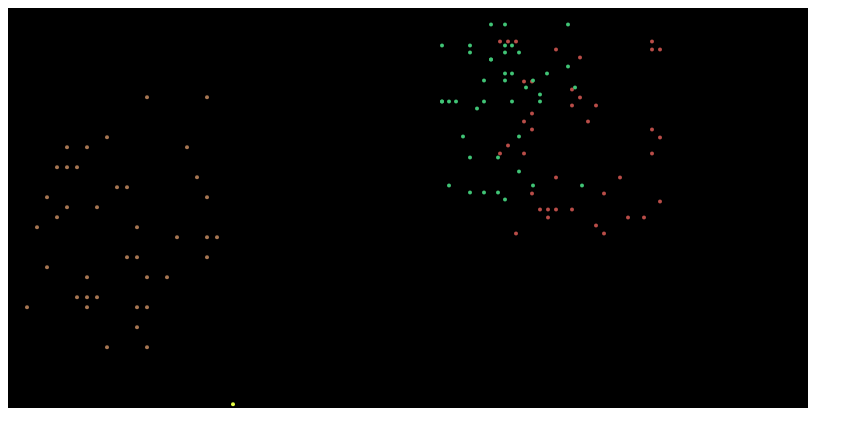
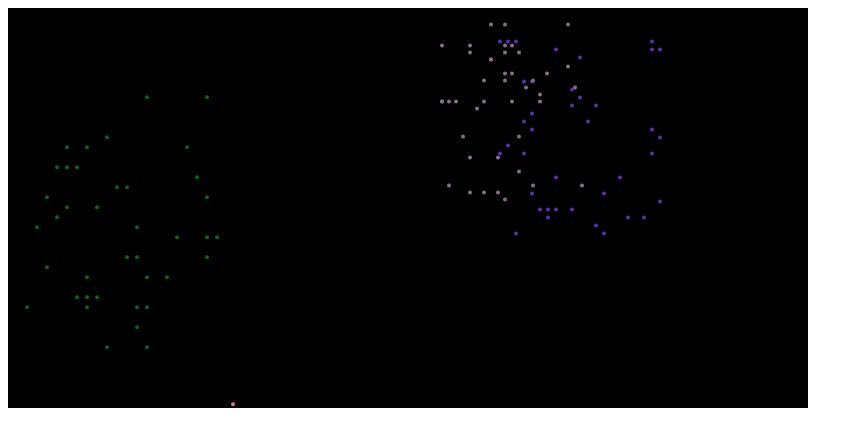
Before and after one commit to Jauny/confettis, a plain HTML site: page index.html in a window 1280 px wide. Shown: the whole page, without its empty margins (0-863 px from the left). Drawn offline with Linux system fonts and the light colour scheme.

Commit message:
unique color for confetti

```diff
--- a/index.html
+++ b/index.html
@@ -4,6 +4,7 @@ canvas = document.getElementById("c");
 ctx = canvas.getContext("2d");
 
 function Confetti(canvas, gravity) {
+  this.color = randomFillColor();
   this.ctx = canvas.getContext("2d");
   this.gravity = gravity;
   this.exploAmount = getRandomInt(10, 50);
@@ -38,7 +39,7 @@ Confetti.prototype.update = function() {
 }
 
 Confetti.prototype.render = function() {
-  randomFillColor();
+  ctx.fillStyle = this.color;
   for (var expl of this.explosions) {
       this.ctx.beginPath();
       this.ctx.arc(expl.x, expl.y, 2, 0, 2 * Math.PI);
@@ -81,7 +82,7 @@ function randomFillColor() {
   r = getRandomInt(0, 255);
   g = getRandomInt(0, 255);
   b = getRandomInt(0, 255);
-  ctx.fillStyle = 'rgb(' + r + ', ' + g + ', ' + b + ')';
+  return 'rgb(' + r + ', ' + g + ', ' + b + ')';
 }
 setup(canvas);
 </script>
```
